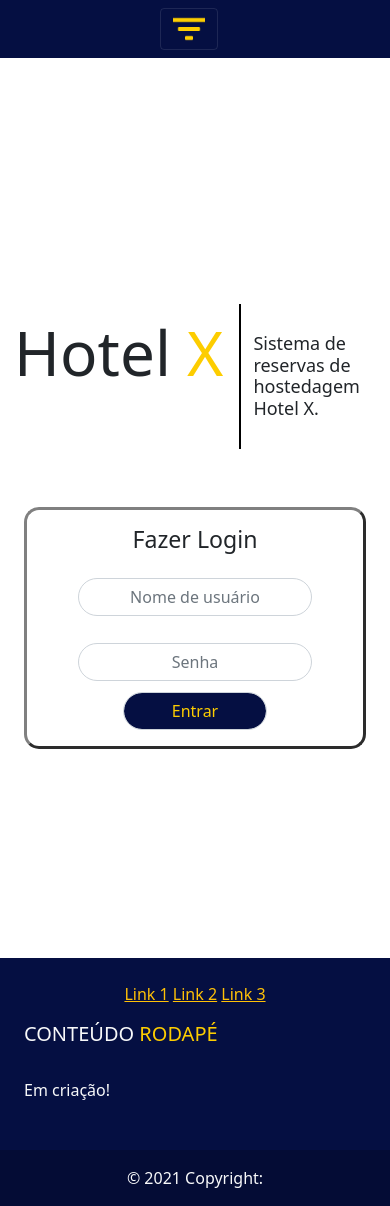
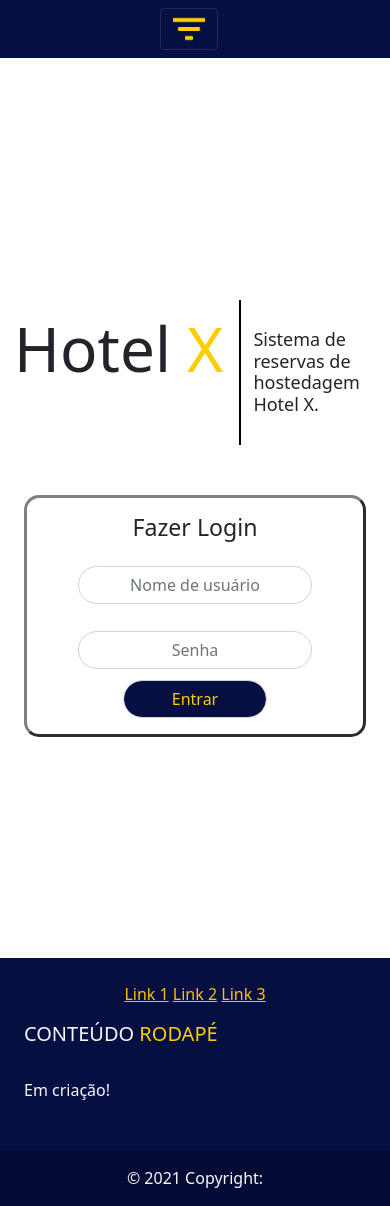
Before and after one commit to devnicius/Projetos, a Jekyll site: the page docs/gestao_hoteleira/index.html, which Jekyll copies as it is, in a window 390 px wide. Built offline with Jekyll 4.4.1, drawn with Linux system fonts in a browser that asks for light colours; nearby versions of some CDN libraries.

Commit message:
Projetos

```diff
--- a/docs/gestao_hoteleira/css/style.css
+++ b/docs/gestao_hoteleira/css/style.css
@@ -46,6 +46,9 @@
     margin-bottom: 0.3em;
     margin-top: 0.1em;
 }
+svg {
+    margin-top: -2em;
+}
 
 #footer {
     background-color: #050F42;
@@ -92,15 +95,15 @@
 
 @media only screen and (max-width: 999px) {
     #div-main {
-        margin-top: -1em;
+        margin-top: -2em;
         padding-right: 1em;
     }
     #div-login {
-        margin-top: -1.5em;
+        margin-top: -2em;
         margin-bottom: 2em;
     }
     #div-intro {
-        margin-top: -1em;
+        margin-top: -1.5em;
         padding-left: 1em;
     }
     #button {
@@ -120,4 +123,8 @@
         font-size: large;
         margin-top: 1em;
     }
+
+    svg {
+        margin-top: -3em;
+    }
 }
--- a/docs/gestao_hoteleira/index.html
+++ b/docs/gestao_hoteleira/index.html
@@ -31,7 +31,7 @@
         <h1 id="h1" style="color: #FDCD00;">X</h1>
       </div>
       <div class="col-md-1 offset-md-1 col-lg-1 offset-lg-4">
-        <svg height="200" width="5" style=" margin-top: -2em;">
+        <svg height="200" width="5">
           <line x1="1" y1="150" x2="1" y2="5" style="stroke:black;stroke-width:2" />
           Sorry, your browser does not support inline SVG.
         </svg>
```
